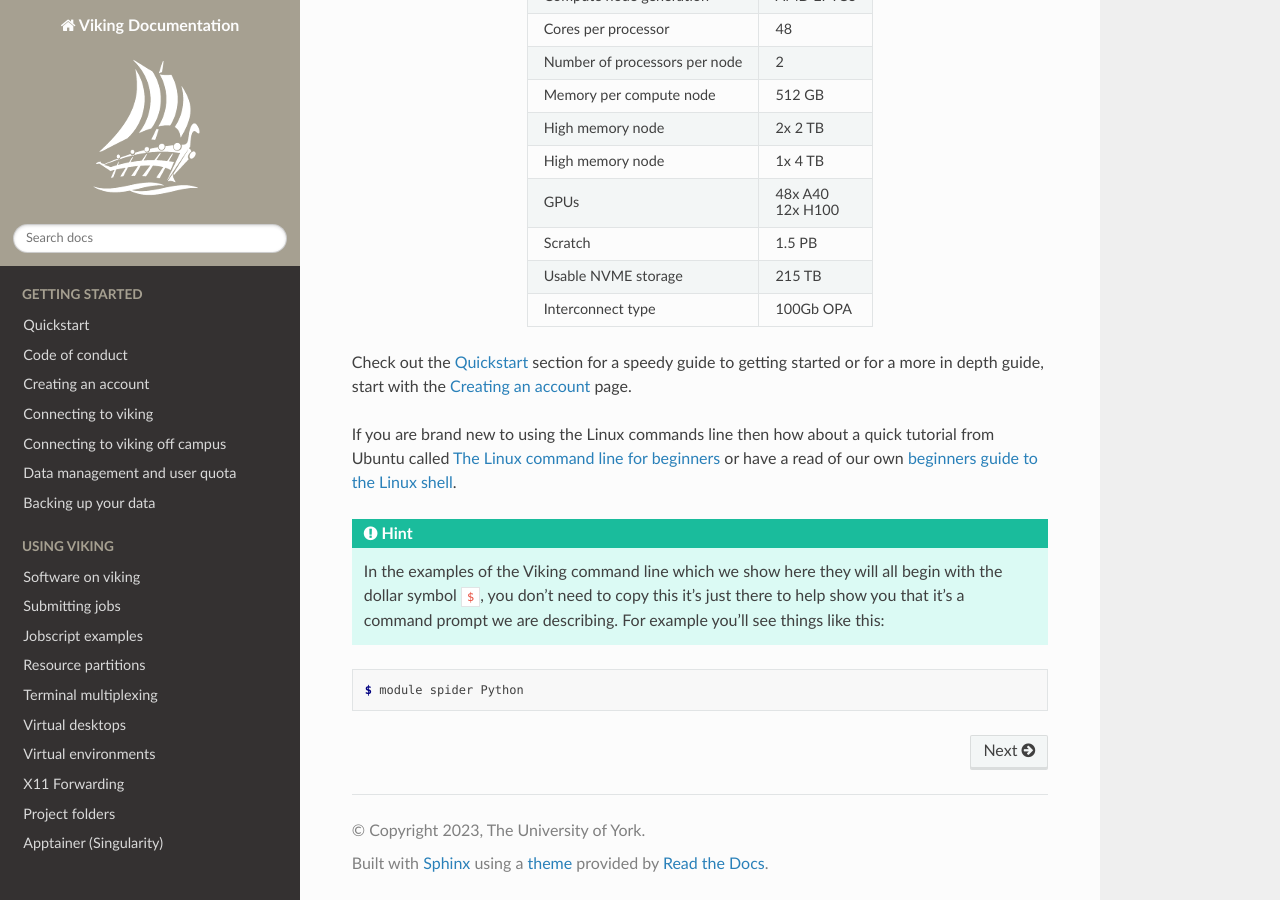
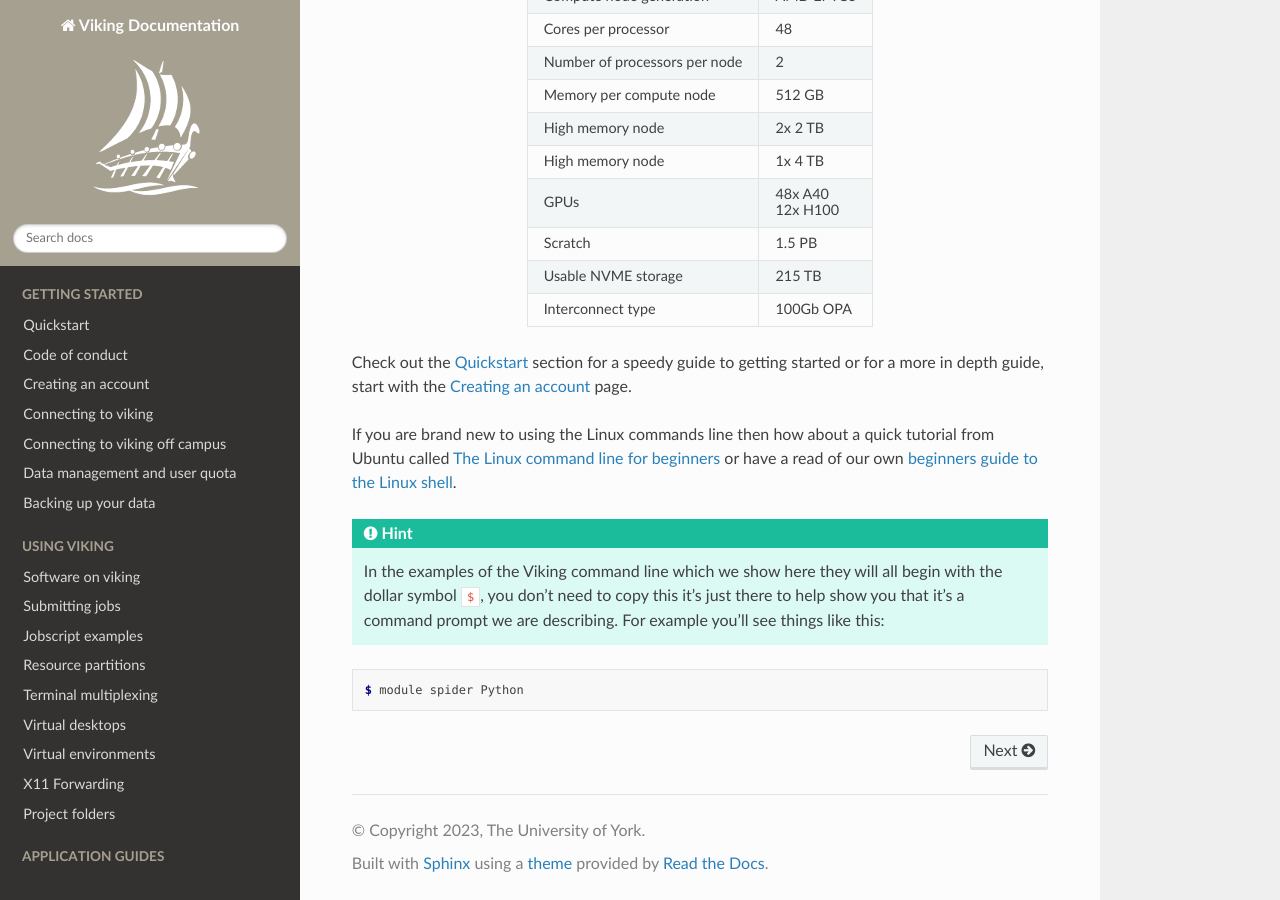
Before and after one commit to university-of-york/research-it-documentation, a Sphinx documentation site: the page built from docs/source/index.rst, in a window 1280 px wide and 900 px high, scrolled down 541 px. Built offline with Sphinx 7.4.7 and the Read the Docs theme 2.0.0, drawn with Linux system fonts in a browser that asks for light colours.

Commit message:
move apptainer page to app section

```diff
--- a/docs/source/index.rst
+++ b/docs/source/index.rst
@@ -36,7 +36,6 @@
    using_viking/virtual_environments
    using_viking/x11_forwarding
    using_viking/project_folders
-   using_viking/apptainer
 
 
 .. toctree::
```
Also changed, not shown: docs/source/applications/apptainer.rst (renamed from docs/source/using_viking/apptainer.rst).
